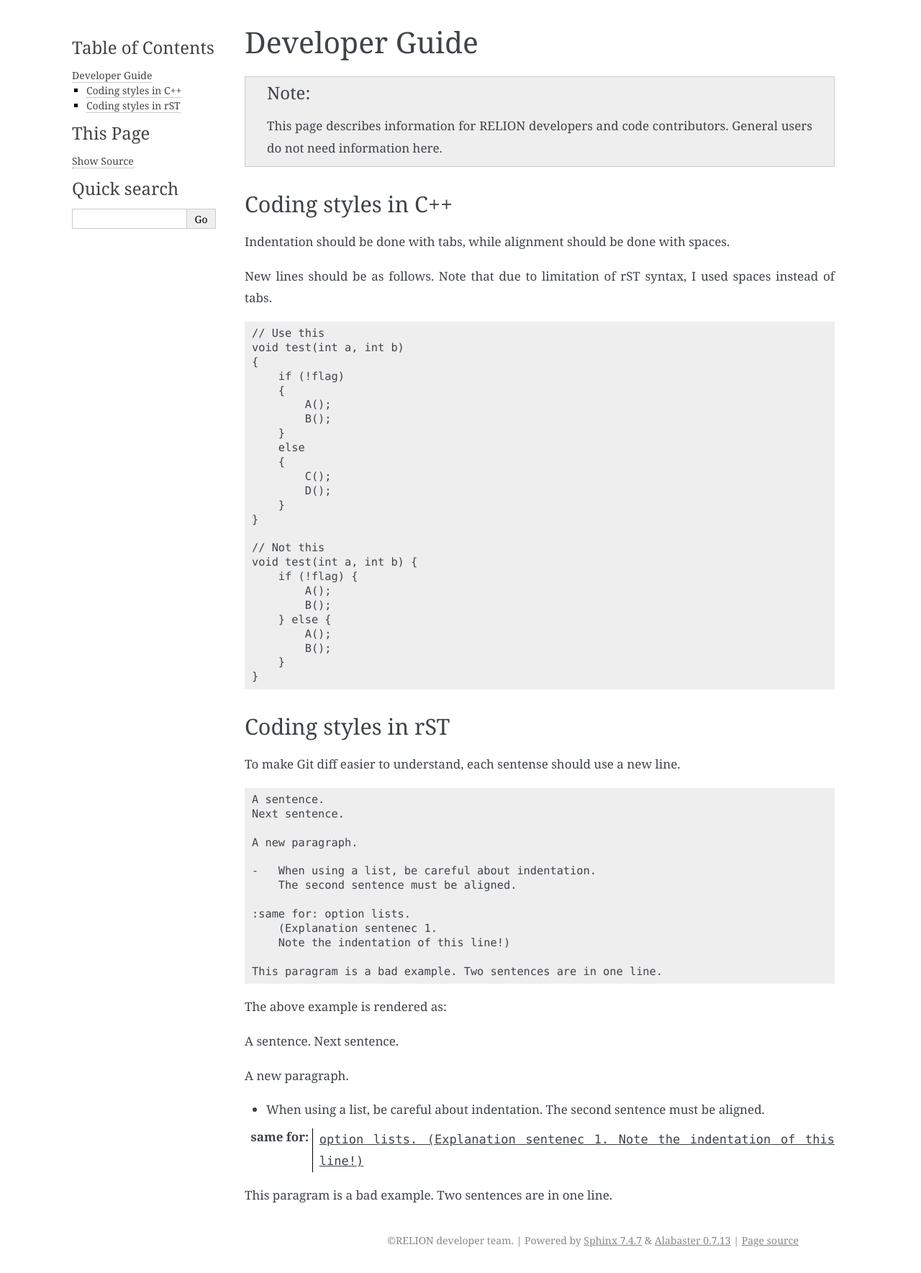
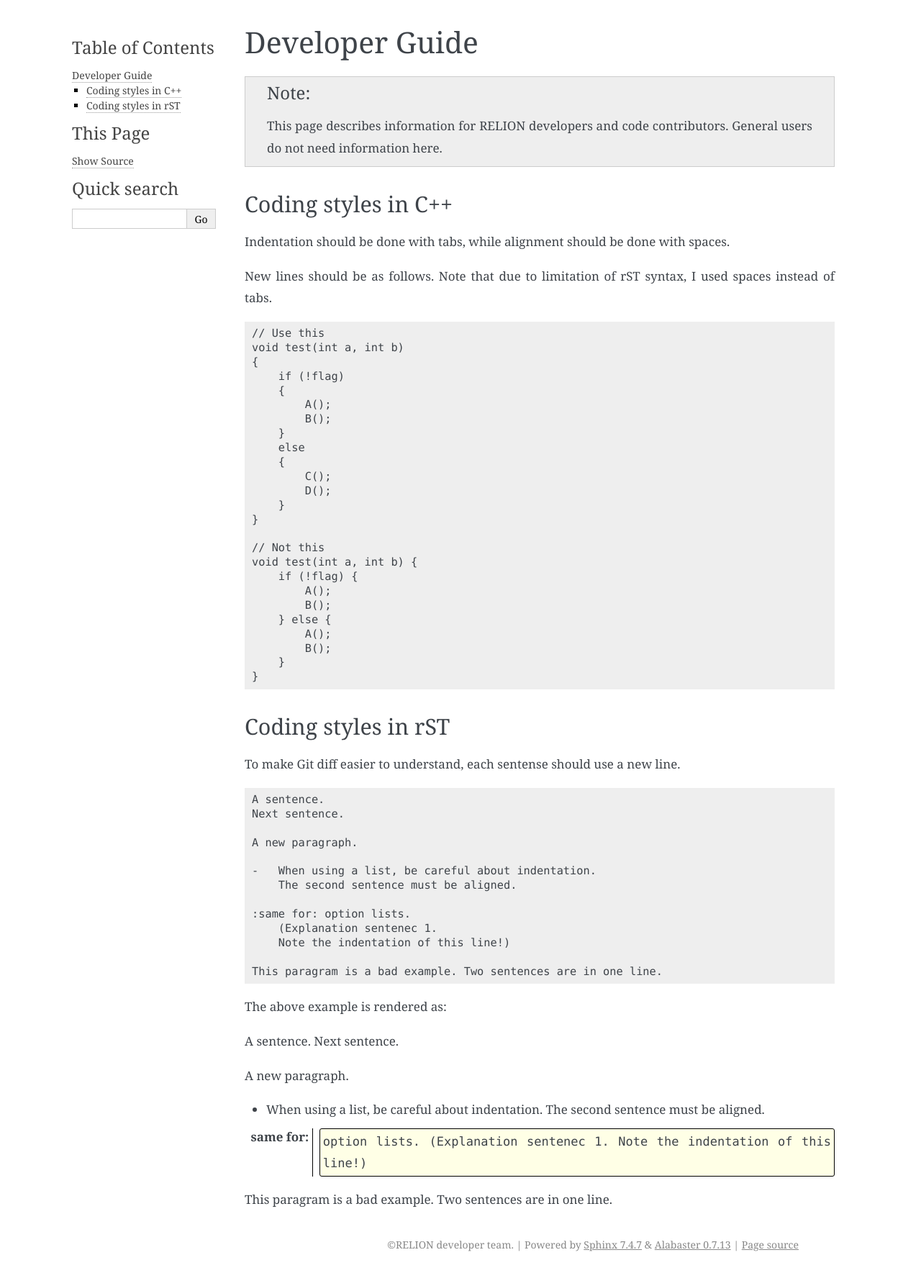
Before and after one commit to 3dem/relion-documents, a Sphinx documentation site: the page built from source/DeveloperGuide.rst, in a window 1280 px wide. Shown: the whole page at 72% size. Built offline with Sphinx 7.4.7, drawn with Linux system fonts in a browser that asks for light colours.

Commit message:
Added background color to input examples

```diff
--- a/source/_static/custom.css
+++ b/source/_static/custom.css
@@ -42,7 +42,11 @@ code {
 
 dl.field-list > dd > p:first-child {
     font-family: 'Consolas', 'Menlo', 'DejaVu Sans Mono', 'Bitstream Vera Sans Mono', monospace;
-    text-decoration: underline;
+    display: inline-block;
+    border: 1px solid black;
+    border-radius: 3px;
+    padding: 2px 4px 2px 4px;
+    background-color: rgb(255, 255, 230);
 }
 
 .smallcaps {
```
